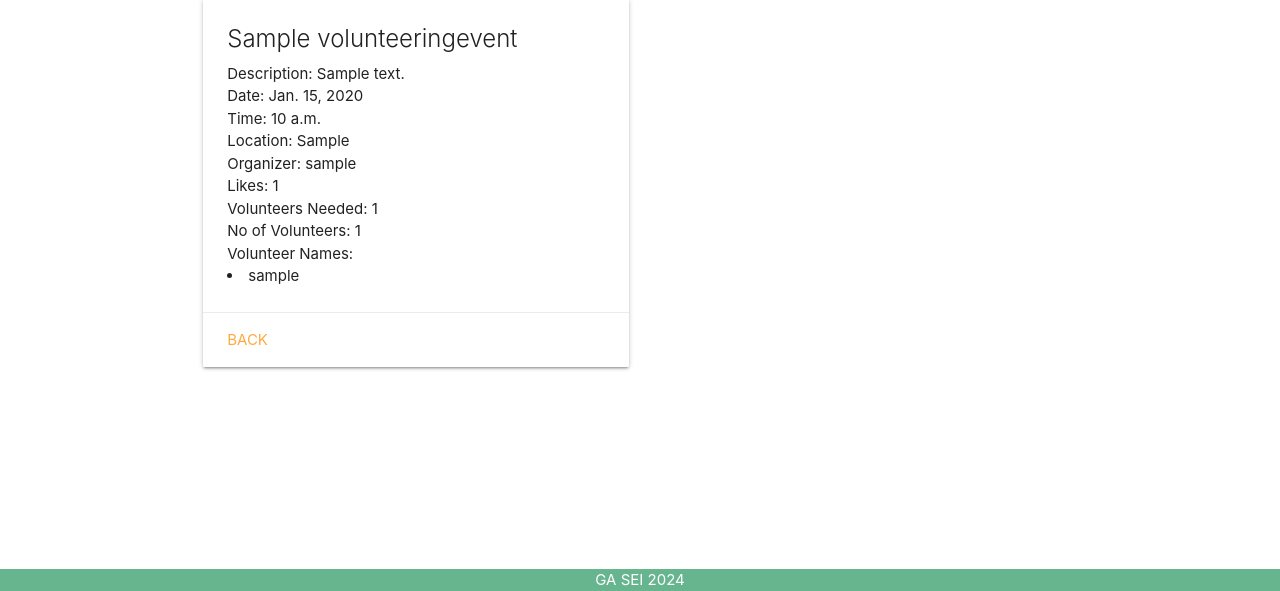
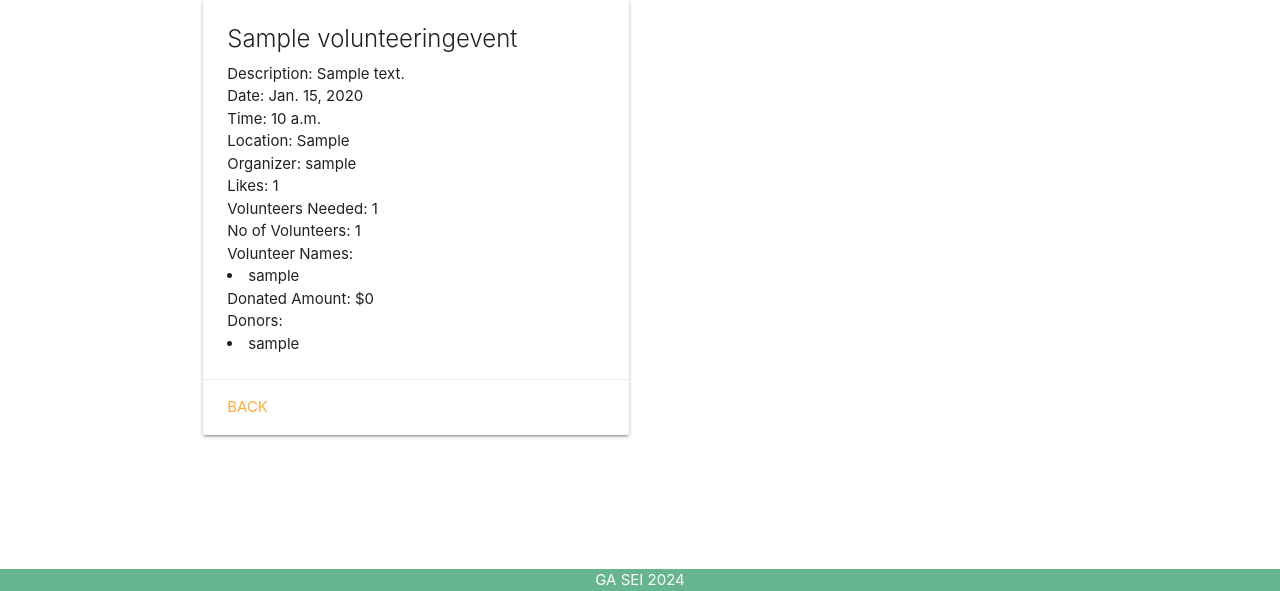
Before and after one commit to zala-dev/VolunteerHub, a Django app: page /all-events/1/ in a window 1280 px wide. Shown: the part 209-800 px from the top of the page. Run offline with Django 5.2, Linux system fonts and the light colour scheme; a user stored in the database is signed in; tables that the repository leaves empty hold one stand-in row (values such as "Sample post").

Commit message:
add donor names in event details

```diff
--- a/main_app/models.py
+++ b/main_app/models.py
@@ -33,9 +33,13 @@ class VolunteeringEvent(models.Model):
 
     def donation_amount(self):
         donations = Donation.objects.filter(event_id=self.id).all()
-        print(donations)
         total_donation=sum(donation.amount for donation in donations)
         return total_donation
+
+    def donor_names(self):
+        donations = Donation.objects.filter(event_id=self.id).all()
+        donors = [donation.user.username for donation in donations]
+        return donors
 
     def get_absolute_url(self):
         return reverse('event_detail', kwargs={'pk': self.id})
--- a/main_app/templates/volunteering_event_detail.html
+++ b/main_app/templates/volunteering_event_detail.html
@@ -16,10 +16,19 @@
         <p>Volunteers Needed: {{ event.volunteers_needed }}</p>
         <p>No of Volunteers: {{ event.volunteer_count }}</p>
         Volunteer Names: {% for volunteer in event.volunteers.all %}
-        <li>{{ volunteer.username }}</li>
+          <li>{{ volunteer.username }}</li>
         {% empty %}
-        <li>No volunteers yet</li>
+          <li>No volunteers yet</li>
         {% endfor %}
+        <p>Donated Amount: ${{ event.donation_amount }}</p>
+        <p>Donors: </p>
+        {% for donor in event.donor_names %}
+        <li>{{ donor }}</li>
+        {% empty %}
+        <li>No donors yet</li>
+        {% endfor %}
+
+
       </div>
       <div class="card-action">
         <a href="{% url 'all_events' %}">Back</a>
```
